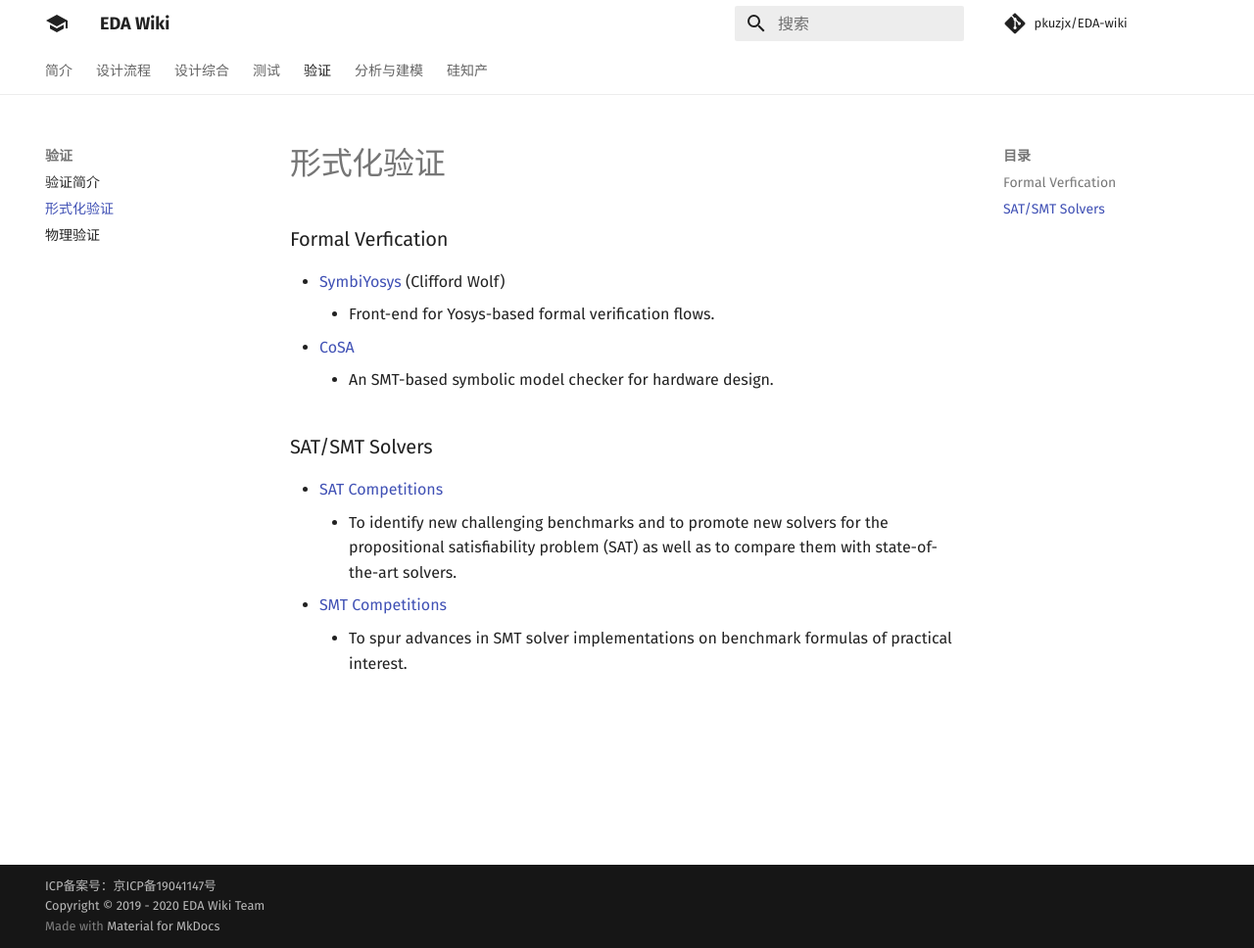
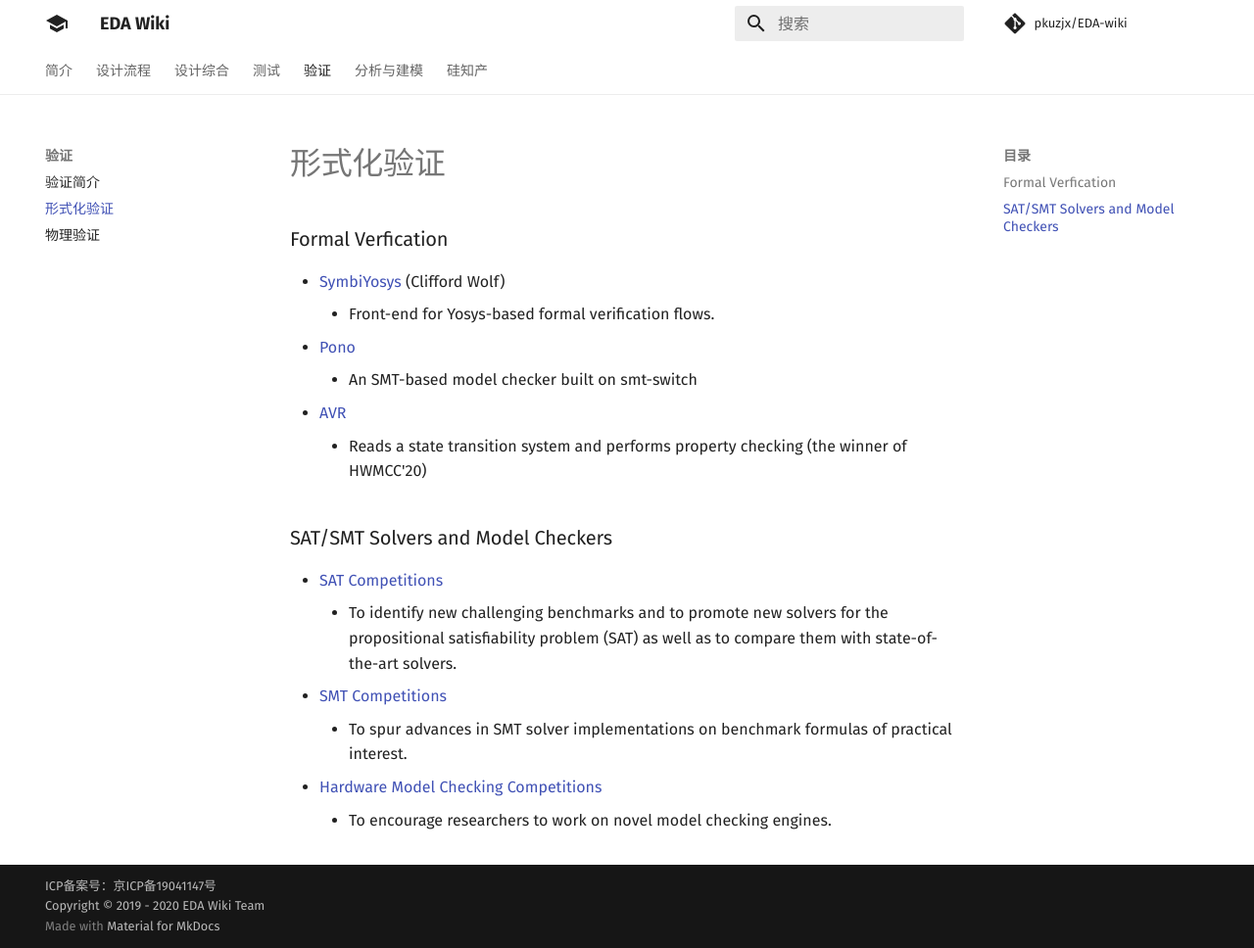
Before and after one commit to daitoto/EDA-wiki, an MkDocs documentation site: the page built from docs/verification/formal.md, in a window 1280 px wide and 968 px high. Shown: the whole window at 98% size. Built offline with MkDocs 1.6.1 and Material for MkDocs 9.7.7, drawn with Linux system fonts in a browser that asks for light colours; comment, search, counter and statistics services are not loaded.

Commit message:
Update formal.md
Update references to the formal tools and competitions.

```diff
--- a/docs/verification/formal.md
+++ b/docs/verification/formal.md
@@ -1,11 +1,15 @@
 ### Formal Verfication
 - [SymbiYosys](https://github.com/YosysHQ/SymbiYosys) (Clifford Wolf)
   - Front-end for Yosys-based formal verification flows.
-- [CoSA](https://github.com/cristian-mattarei/CoSA)
-  - An SMT-based symbolic model checker for hardware design.
+- [Pono](https://github.com/upscale-project/pono)
+  - An SMT-based model checker built on smt-switch
+- [AVR](https://github.com/aman-goel/avr)
+  - Reads a state transition system and performs property checking (the winner of HWMCC'20)
 
-### SAT/SMT Solvers
+### SAT/SMT Solvers and Model Checkers
 - [SAT Competitions](http://satcompetition.org/)
   - To identify new challenging benchmarks and to promote new solvers for the propositional satisfiability problem (SAT) as well as to compare them with state-of-the-art solvers.
 - [SMT Competitions](https://smt-comp.github.io/)
   - To spur advances in SMT solver implementations on benchmark formulas of practical interest.
+- [Hardware Model Checking Competitions](http://fmv.jku.at/hwmcc/)
+  - To encourage researchers to work on novel model checking engines.
```
